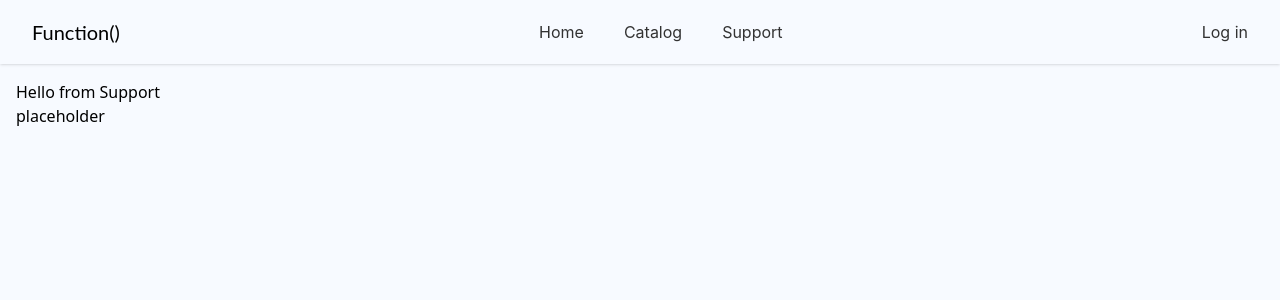
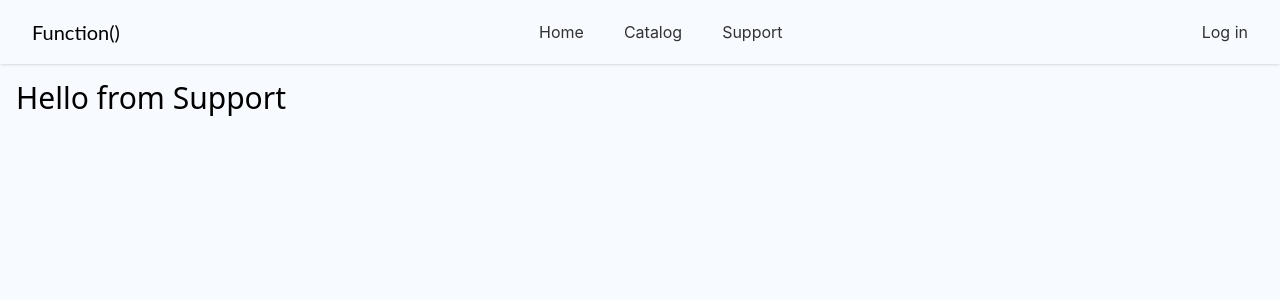
Before and after one commit to wayleem/tee-shop, a Svelte app: page /support in a window 1280 px wide. Shown: the top 300 px of the page. Built offline with nearby package versions, Linux system fonts and the light colour scheme.

Commit message:
update placeholder pages

```diff
--- a/src/components/pages/Home.svelte
+++ b/src/components/pages/Home.svelte
@@ -1,4 +1,3 @@
 <div>
-  <h1>Hello from Home</h1>
-  <p>placeholder</p>
+  <h1 class="text-3xl">Hello from Home</h1>
 </div>
--- a/src/components/pages/Support.svelte
+++ b/src/components/pages/Support.svelte
@@ -1,4 +1,3 @@
 <div>
-  <h1>Hello from Support</h1>
-  <p>placeholder</p>
+  <h1 class="text-3xl">Hello from Support</h1>
 </div>
```
